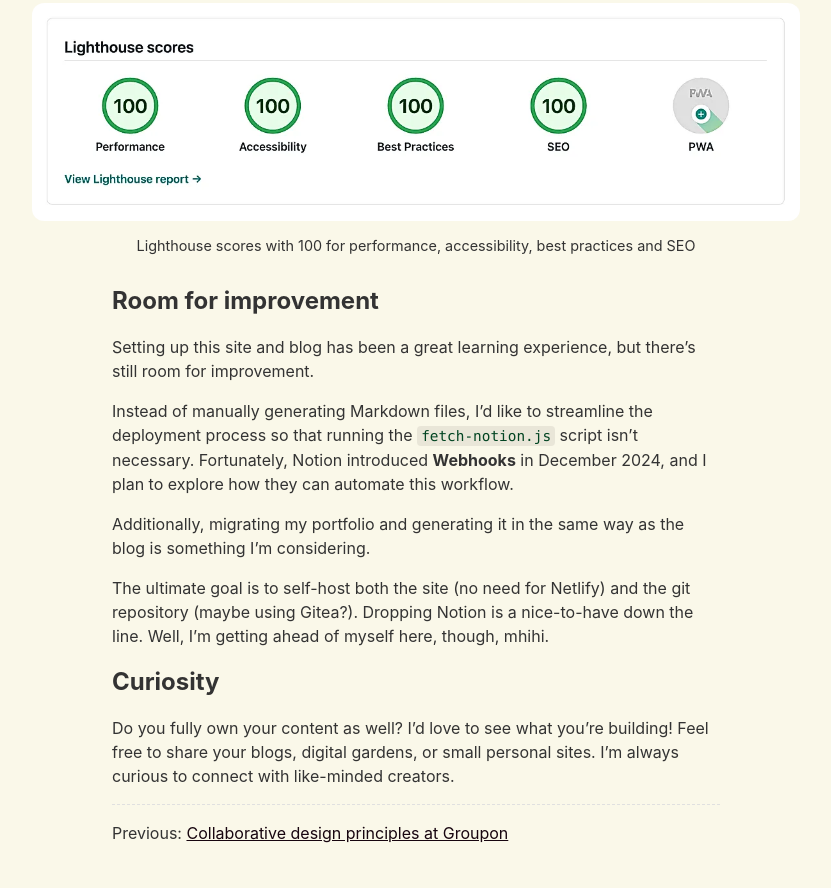
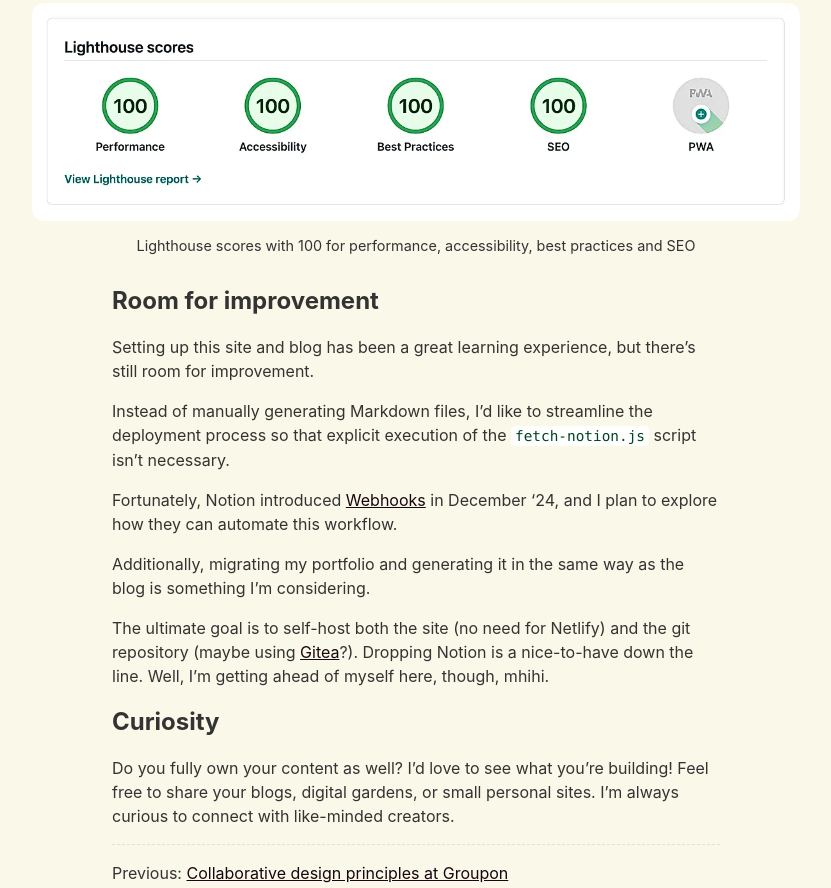
Before and after one commit to itstrangvu/trangs, an Eleventy site: page content/blog/how-this-blog-runs.md in a window 1280 px wide. Shown: the part 3896-4784 px from the top of the page, without its empty margins (224-1055 px from the left). Built offline with nearby package versions, Linux system fonts and the light colour scheme; Eleventy itself is replaced by a stand-in of ours; files that its build step writes are made by us from their sources.

Commit message:
Update code bg

```diff
--- a/content/blog/how-this-blog-runs.md
+++ b/content/blog/how-this-blog-runs.md
@@ -119,11 +119,13 @@ As part of this process, a Lighthouse check runs to ensure the site meets perfor
 
 Setting up this site and blog has been a great learning experience, but there’s still room for improvement.
 
-Instead of manually generating Markdown files, I’d like to streamline the deployment process so that running the `fetch-notion.js` script isn’t necessary. Fortunately, Notion introduced **Webhooks** in December 2024, and I plan to explore how they can automate this workflow.
+Instead of manually generating Markdown files, I’d like to streamline the deployment process so that explicit execution of the `fetch-notion.js` script isn’t necessary.
+
+Fortunately, Notion introduced [Webhooks](https://www.notion.com/help/webhook-actions) in December ‘24, and I plan to explore how they can automate this workflow.
 
 Additionally, migrating my portfolio and generating it in the same way as the blog is something I’m considering.
 
-The ultimate goal is to self-host both the site (no need for Netlify) and the git repository (maybe using Gitea?). Dropping Notion is a nice-to-have down the line. Well, I’m getting ahead of myself here, though, mhihi.
+The ultimate goal is to self-host both the site (no need for Netlify) and the git repository (maybe using [Gitea](https://about.gitea.com/)?). Dropping Notion is a nice-to-have down the line. Well, I’m getting ahead of myself here, though, mhihi.
 
 ## Curiosity
 
--- a/public/css/index.css
+++ b/public/css/index.css
@@ -18,6 +18,7 @@
 	--text-color-link-visited: #17050F;
 
 	--code-color: #014421;
+	--code-bg: #fff;
 	--syntax-tab-size: 2;
 }
 
@@ -34,6 +35,7 @@
 
 		--background-color: #02211c;
 		--code-color: #02b368;
+		--code-bg: #1a1a22;
 	}
 }
 
@@ -318,7 +320,7 @@ figure {
 
 
 code {
-	background-color: rgba(135, 131, 120, 0.15); /* Soft gray background */
+	background-color: var(--code-bg); /* Soft gray background */
 	color: var(--code-color);
 	font-size: 0.9em;
 	padding: 2px 4px;
```
